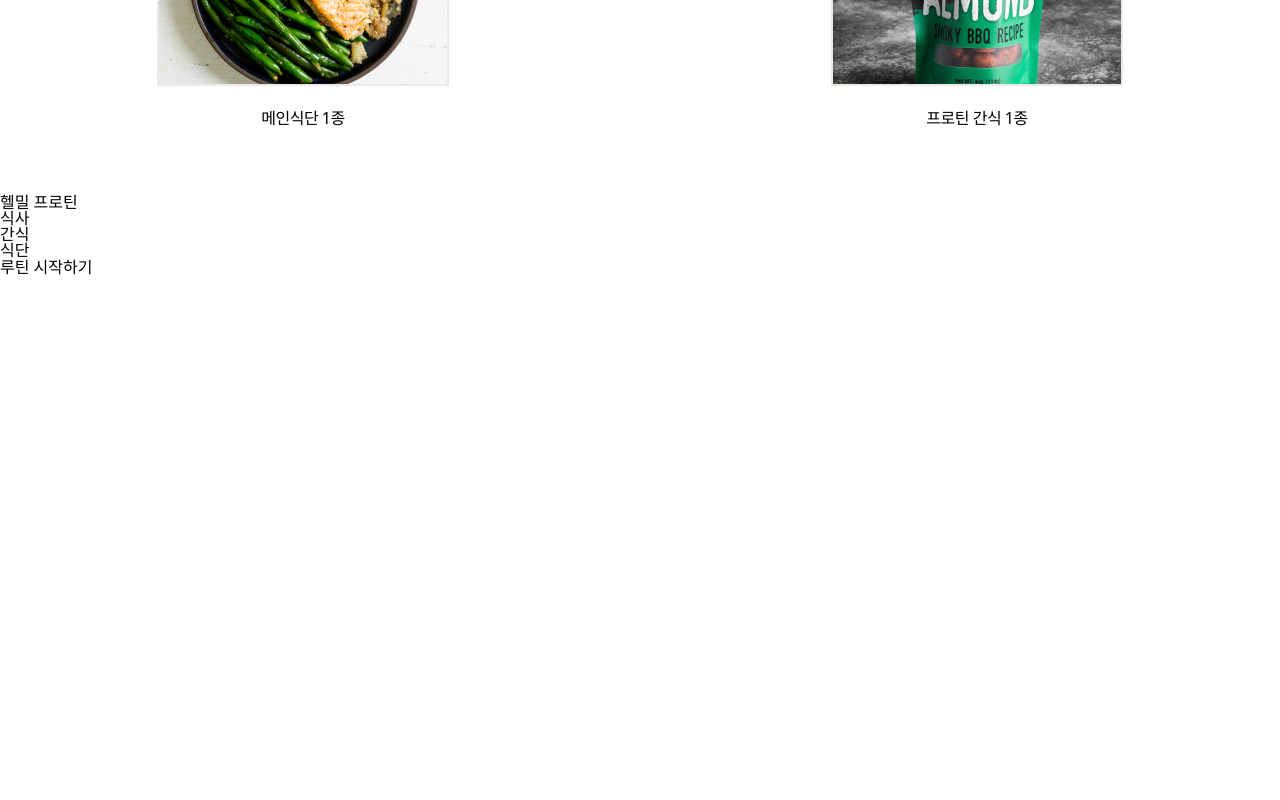
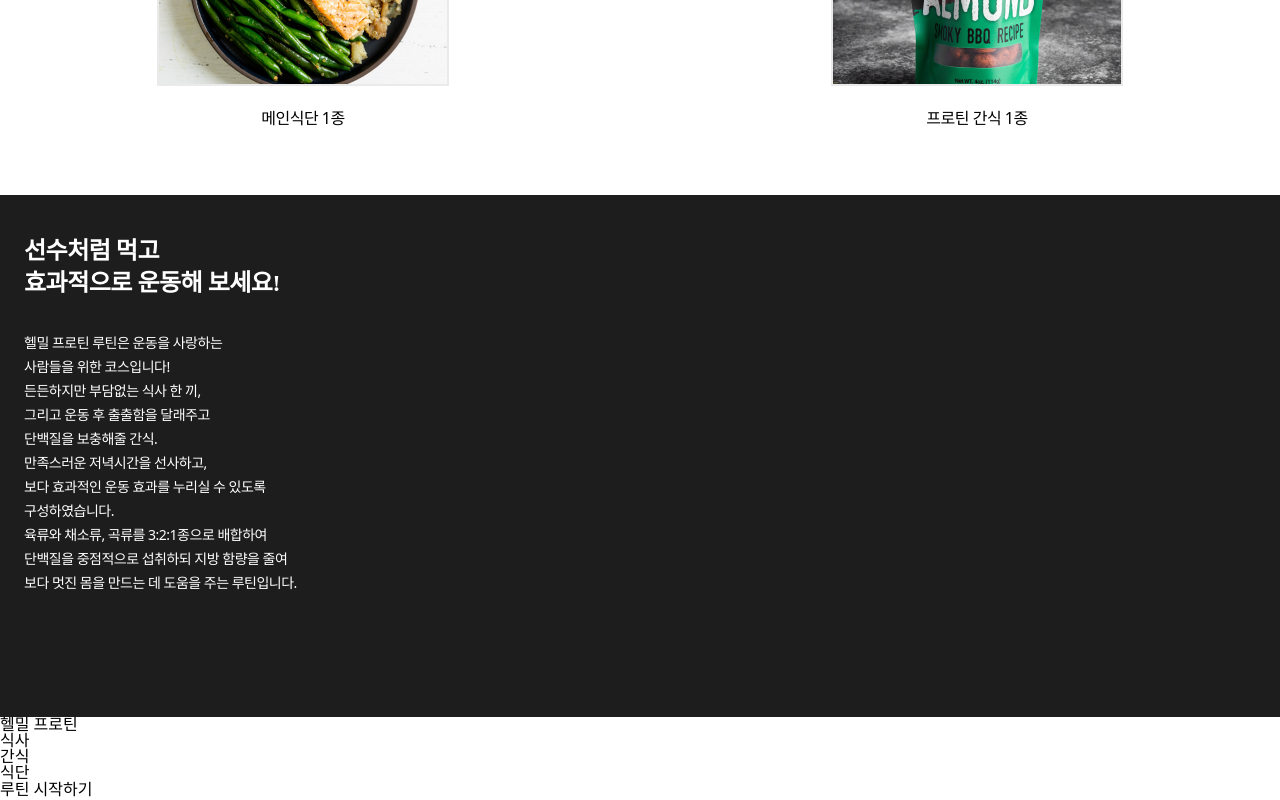
Before and after one commit to dongwonnn/helmeal, a React (Create React App) app: page /helmeal/detail in a window 1280 px wide. Shown: the part 1645-2445 px from the top of the page. Before the commit the page ends 1923 px from the top, so only its background shows below. Built offline with nearby package versions, Linux system fonts and the light colour scheme.

Commit message:
[#6] Update DetailBackground in Detail page

```diff
--- /dev/null
+++ b/src/components/Detail/DetailBackground.js
@@ -0,0 +1,31 @@
+import React from 'react';
+
+import './DetailBackground.scss';
+
+const DetailBackground = () => {
+  return (
+    <div className="DetailBackgroundContainer">
+      <div className="ImageContent">
+        <h2>
+          선수처럼 먹고 <br />
+          효과적으로 운동해 보세요!
+        </h2>
+        <p>
+          헬밀 프로틴 루틴은 운동을 사랑하는 <br />
+          사람들을 위한 코스입니다! <br />
+          든든하지만 부담없는 식사 한 끼, <br />
+          그리고 운동 후 출출함을 달래주고 <br />
+          단백질을 보충해줄 간식. <br />
+          만족스러운 저녁시간을 선사하고, <br />
+          보다 효과적인 운동 효과를 누리실 수 있도록 <br />
+          구성하였습니다. <br />
+          육류와 채소류, 곡류를 3:2:1종으로 배합하여 <br />
+          단백질을 중점적으로 섭취하되 지방 함량을 줄여 <br />
+          보다 멋진 몸을 만드는 데 도움을 주는 루틴입니다.
+        </p>
+      </div>
+    </div>
+  );
+};
+
+export default DetailBackground;
--- /dev/null
+++ b/src/components/Detail/DetailBackground.scss
@@ -0,0 +1,26 @@
+.DetailBackgroundContainer {
+  background-image: url('../../assets/images/DetailBackground.png');
+  background-size: cover;
+  background-repeat: no-repeat;
+
+  .ImageContent {
+    padding: 40px 24px 122px 24px;
+
+    h2 {
+      color: #ffffff;
+      font-weight: 600;
+      font-size: 24px;
+      line-height: 32px;
+      letter-spacing: -0.5px;
+      padding-bottom: 32px;
+    }
+
+    p {
+      color: #ffffff;
+
+      font-size: 14px;
+      line-height: 24px;
+      letter-spacing: -0.5px;
+    }
+  }
+}
--- a/src/pages/DetailPage.js
+++ b/src/pages/DetailPage.js
@@ -10,6 +10,7 @@ import MealMenus from '../components/Detail/MealMenus';
 import SnackMenus from '../components/Detail/SnackMenus';
 import { Link } from 'react-router-dom';
 import SelectMenu from '../components/Detail/SelectMenu';
+import DetailBackground from '../components/Detail/DetailBackground';
 
 const DetailPage = () => {
   const [isMeal, setIsMeal] = useState(true);
@@ -25,8 +26,8 @@ const DetailPage = () => {
         <img src={LargeMeal_02} alt="LargeMeal_02" />
       </Carousel>
       <MealInfomation />
+      <DetailBackground />
       <SelectMenu setIsMeal={setIsMeal} />
-
       {isMeal ? <MealMenus /> : <SnackMenus />}
 
       <div>
```
Also changed, not shown: src/assets/images/DetailBackground.png (added).
